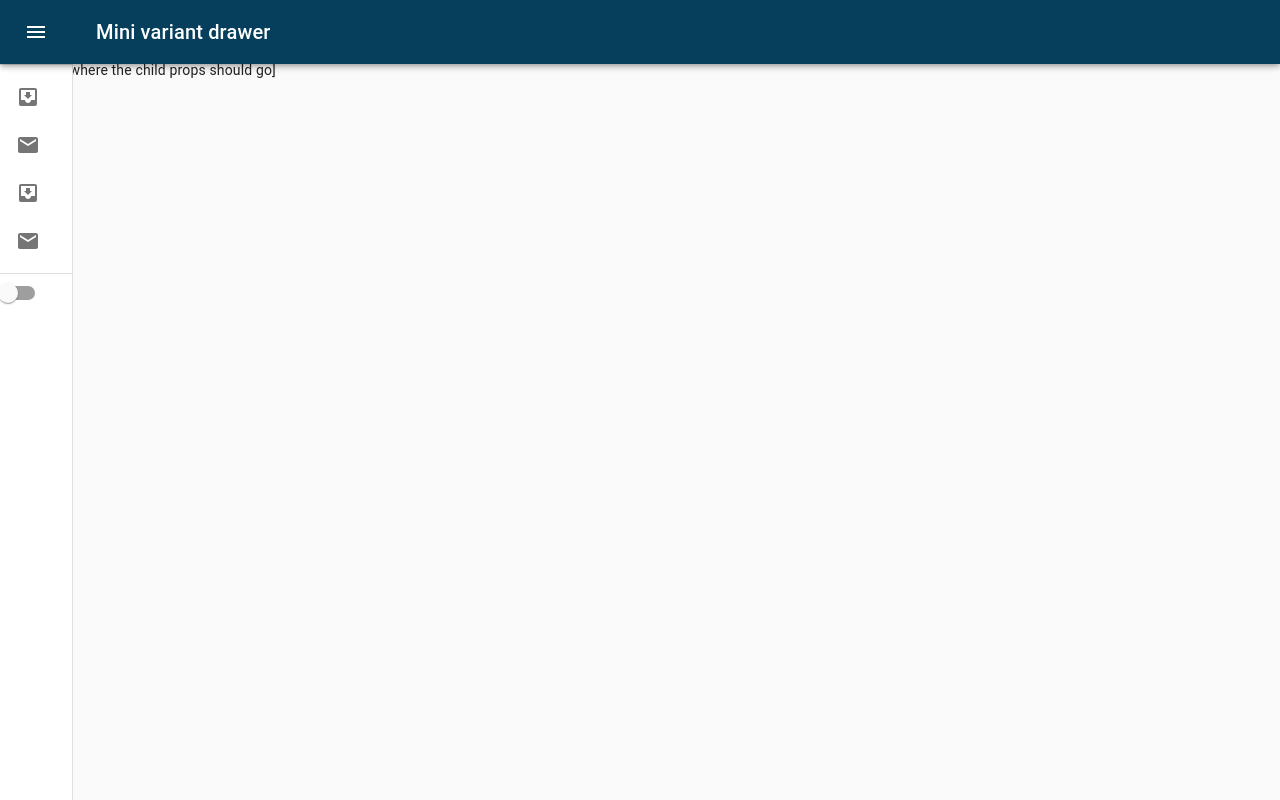
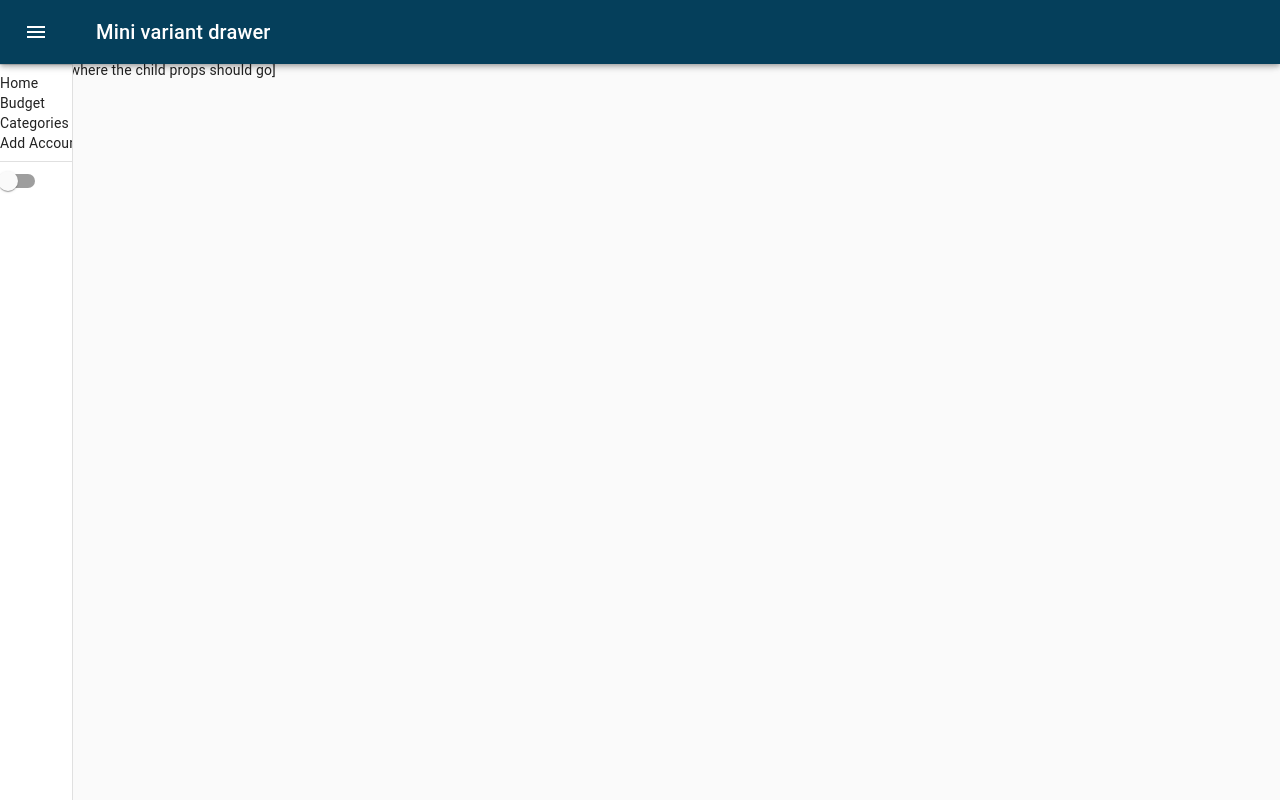
Before and after one commit to 756D6D61/New-Savings-Dashboard, a React (Create React App) app: page / in a window 1280 px wide. Built offline with nearby package versions, Linux system fonts and the light colour scheme.

Commit message:
Temp fix [routes]

```diff
--- a/src/components/NavTest.js
+++ b/src/components/NavTest.js
@@ -185,25 +185,13 @@ export default function MiniDrawer() {
 				</div>
 				<Divider />
 				<List>
-					{['Budget', 'Starred', 'Send email', 'Drafts'].map(
-						(text, index) => (
-							<ListItem
-								button
-								key={text}
-								component={Link}
-								to={'/' + text}
-							>
-								<ListItemIcon>
-									{index % 2 === 0 ? (
-										<InboxIcon />
-									) : (
-										<MailIcon />
-									)}
-								</ListItemIcon>
-								<ListItemText primary={text} />
-							</ListItem>
-						)
-					)}
+					<Link to="/">Home</Link>
+					<br />
+					<Link to="/Budget">Budget</Link>
+					<br />
+					<Link to="/Categories">Categories</Link>
+					<br />
+					<Link to="/AddAccount">Add Account</Link>
 				</List>
 				<Divider />
 				<FormControlLabel
@@ -252,3 +240,25 @@ export default function MiniDrawer() {
 	)
 	)}
 					*/
+
+/*
+{['Budget', 'Starred', 'Send email', 'Drafts'].map(
+						(text, index) => (
+							<ListItem
+								button
+								key={text}
+								component={Link}
+								to={'/' + text}
+							>
+								<ListItemIcon>
+									{index % 2 === 0 ? (
+										<InboxIcon />
+									) : (
+										<MailIcon />
+									)}
+								</ListItemIcon>
+								<ListItemText primary={text} />
+							</ListItem>
+						)
+					)}
+ */
```
